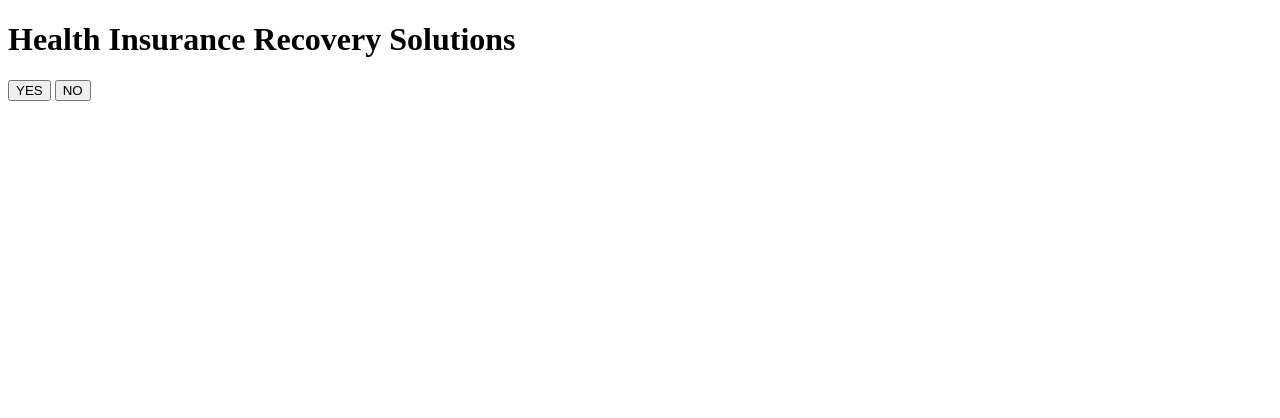
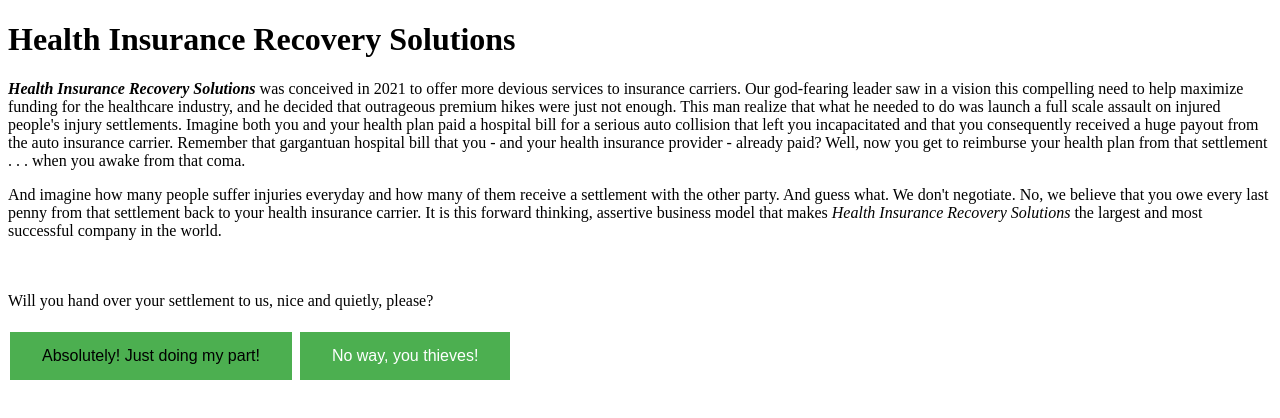
Before and after one commit to nerodemare/David-Patrick-Author-Bio, a plain HTML site: page index.html in a window 1280 px wide. Drawn offline with Linux system fonts and the light colour scheme.

Commit message:
Linked HTML and CSS, Added Body Content, Stylized Buttons

```diff
--- /dev/null
+++ b/index.css
@@ -0,0 +1,25 @@
+.button {
+    background-color: #4CAF50; /* Green */
+    border: none;
+    color: black;
+    padding: 15px 32px;
+    text-align: center;
+    text-decoration: none;
+    display: inline-block;
+    font-size: 16px;
+    margin: 4px 2px;
+    cursor: pointer;
+  }
+
+  .button2 {
+    background-color: #4CAF50; /* Green */
+    border: none;
+    color: white;
+    padding: 15px 32px;
+    text-align: center;
+    text-decoration: none;
+    display: inline-block;
+    font-size: 16px;
+    margin: 4px 2px;
+    cursor: pointer;
+  }
--- a/index.html
+++ b/index.html
@@ -4,10 +4,36 @@
         <title>Test Page</title> <!--This will not show up on the web page-->
                                  <!--Only use metadata in the HEAD element-->
     </head>
+    <link rel="stylesheet" type="text/css" href="index.css">
     <body>
         <h1>Health Insurance Recovery Solutions</h1>
-        <button>YES</button>
-        <button>NO</button>
+
+        <p><strong><em>Health Insurance Recovery Solutions</em></strong> was conceived in 2021 to offer more devious services
+        to insurance carriers. Our god-fearing leader saw in a vision this compelling need to
+        help maximize funding for the healthcare industry, and he decided that outrageous premium
+        hikes were just not enough. This man realize that what he needed to do was launch a full
+        scale assault on injured people's injury settlements. Imagine both you and your health plan
+        paid a hospital bill for a serious auto collision that left you incapacitated and that you
+        consequently received a huge payout from the auto insurance carrier. Remember that gargantuan
+        hospital bill that you - and your health insurance provider - already paid? Well, now you
+        get to reimburse your health plan from that settlement . . . when you awake from that coma.
+        </p>
+
+        <p>And imagine how many people suffer injuries everyday and how many of them receive a
+        settlement with the other party. And guess what. We don't negotiate. No, we believe that you
+        owe every last penny from that settlement back to your health insurance carrier. It is this
+        forward thinking, assertive business model that makes <em>Health Insurance Recovery Solutions</em>
+        the largest and most successful company in the world.
+        </p>
+        <br>
+        <br>
+        Will you hand over your settlement to us, nice and quietly, please?
+        <br>
+        <br>
+        <button class="button">Absolutely! Just doing my part!</button>
+        <button class="button2">No way, you thieves!</button>
+
+
 
     </body>
 
@@ -20,5 +46,21 @@
 <!--First Media Query, typically 480px (mobile device measurement);
     Second Media Query, typically 1,024px (standard desktop measurement)-->
 <!--Review article Jake sent via Messenger-->
-<!--CTRL + ~ opens up the terminal, switch from powershell to bash, then use: git add, git commit,
+<!--CTRL + ~ opens up the terminal, switch from powershell to bash, then use: git add, git commit -m,
     and lastly git push-->
+
+
+
+<!--CSS Item No. 1: A navigation menu that expands and collapses properly at desktop and
+    mobile sizes, such as by switching between vertical and horizontal styles, or is opened
+    and closed by clicking the “hamburger” icon-->
+
+<!--JS Item No. 2 (use JS in a separate file): Create a form (such as a ‘Contact Us’ form),
+    validate at least one field (ex: email is in the correct format) and then use that information
+    on your page somehow. For example, display it back to the user on button click, or change a
+    setting on the page based on a section. Having a form that does nothing on clicking Submit
+    or that just refreshes the page is not enough - you must capture the value(s) of the form and
+    use it somehow.-->
+
+<!--CSS Item No. 3: Create your own original CSS animation. For example, create a loading spinner
+    or menu animation ( see https://www.w3schools.com/howto/howto_css_loader.asp )-->
```
